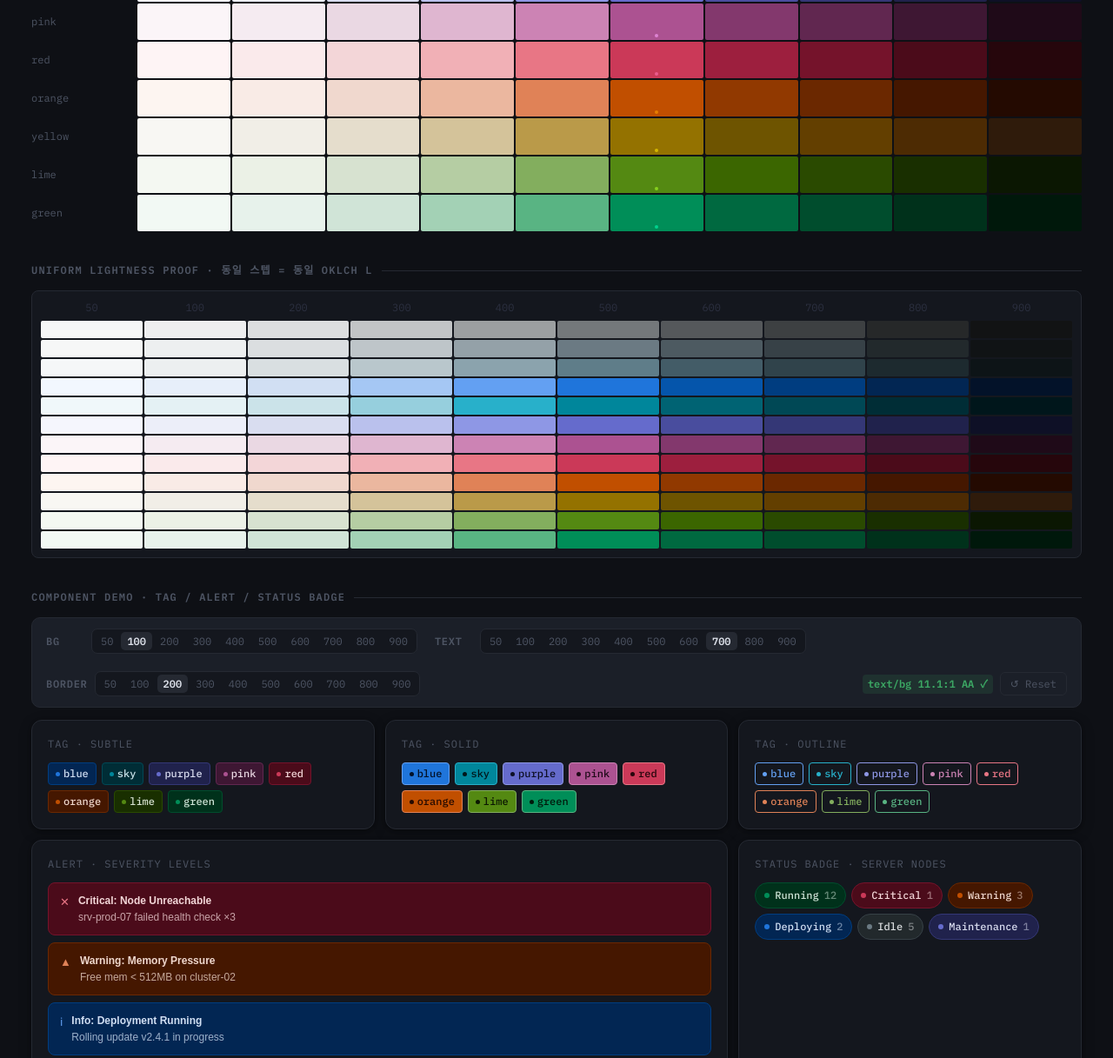
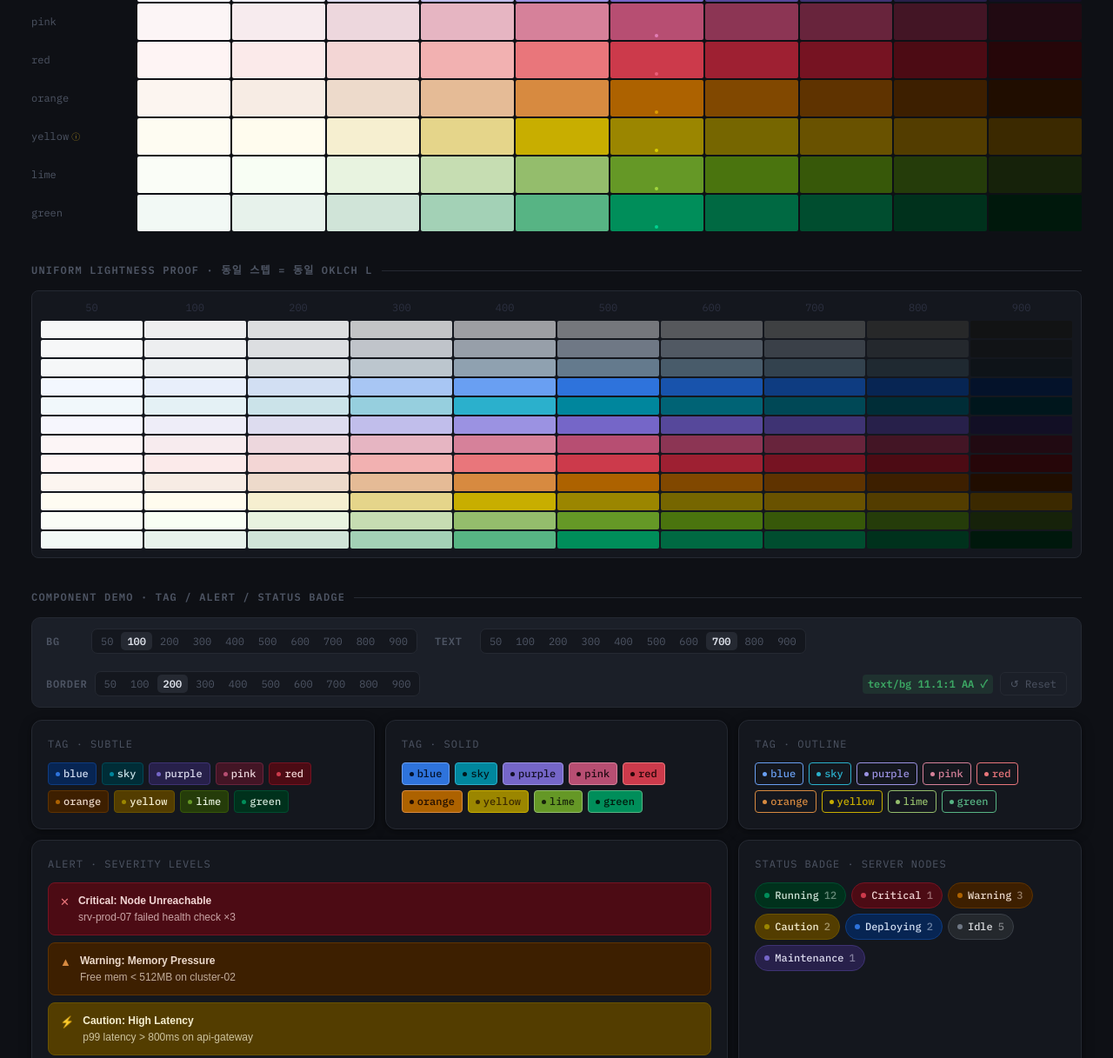
Before and after one commit to ppkkee/OKLCH_palette_gernerator, a plain HTML site: page index.html in a window 1280 px wide. Shown: the part 440-1657 px from the top of the page at 87% size. Drawn offline with Linux system fonts and the light colour scheme; a web font is replaced by a local one.

Commit message:
Update index.html

```diff
--- a/index.html
+++ b/index.html
@@ -690,6 +690,20 @@ input[type="range"]::-webkit-slider-thumb {
   z-index: 30;
   letter-spacing: 0.04em;
 }
+
+.yellow-info-icon {
+  display: inline-flex;
+  align-items: center;
+  justify-content: center;
+  font-size: 10px;
+  color: #c8a020;
+  cursor: help;
+  opacity: 0.8;
+  vertical-align: middle;
+  margin-left: 3px;
+  position: relative;
+}
+.yellow-info-icon:hover { opacity: 1; }
 
 /* 500 cell warning badge */
 .pcell-warn {
@@ -927,29 +941,26 @@ const C_CURVE = {
 // ---- BASE COLOR DEFINITIONS (500 anchor, cool-muted tone) ----
 // All defined as { h: hue, c: base chroma at 500 }
 const COLORS = {
-  'neutral-gray': { h: 242,  c: 0.005 },
-  'cool-gray':    { h: 232,  c: 0.016 },
-  'slate':        { h: 225,  c: 0.028 },
-  'blue':         { h: 256,  c: 0.125 },
-  'sky':          { h: 214,  c: 0.105 },
-  'purple':       { h: 278,  c: 0.105 },
-  'pink':         { h: 340,  c: 0.100 },
-  'red':          { h: 13,   c: 0.130 },
-  'orange':       { h: 45,   c: 0.118 },
-  'yellow':       { h: 88,   c: 0.098 },   // yellow: special handling
-  'lime':         { h: 132,  c: 0.108 },
-  'green':        { h: 158,  c: 0.105 },
+  'neutral-gray': { h: 267,  c: 0.005 },
+  'cool-gray':    { h: 254,  c: 0.016 },
+  'slate':        { h: 244,  c: 0.028 },
+  'blue':         { h: 259,  c: 0.125 },
+  'sky':          { h: 216,  c: 0.105 },
+  'purple':       { h: 288,  c: 0.105 },
+  'pink':         { h: 1,    c: 0.100 },
+  'red':          { h: 19,   c: 0.130 },
+  'orange':       { h: 62,   c: 0.118 },
+  'yellow':       { h: 98,   c: 0.165 },   // yellow: special handling — higher chroma to avoid muddy look
+  'lime':         { h: 131,  c: 0.108 },
+  'green':        { h: 159,  c: 0.105 },
 };
 
 // Yellow special: visual correction (dark yellow problem)
 // Yellow 700+ gets hue shifted toward amber + L correction
 const YELLOW_CORRECTION = {
-  700: { hShift: -15, lAdj: +0.03 },
-  800: { hShift: -25, lAdj: +0.05 },
-  900: { hShift: -30, lAdj: +0.06 },
-  // Light end: reduce chroma to avoid looking too saturated
-  50:  { cMult: 0.6 },
-  100: { cMult: 0.7 },
+  700: { hShift: -8,  lAdj: +0.03 },
+  800: { hShift: -12, lAdj: +0.05 },
+  900: { hShift: -15, lAdj: +0.06 },
 };
 
 // Global user params
@@ -1058,7 +1069,12 @@ function buildScale(name, base, theme) {
     l = l500 + (l - l500) * params.lSpread;
     l = Math.max(0.05, Math.min(0.99, l));
 
-    // Yellow light-end correction
+    // Yellow & Lime: global L boost (+0.05) — human eye perceives these hues as brighter
+    if (isYellow || name === 'lime') {
+      l = Math.min(0.99, l + 0.05);
+    }
+
+    // Yellow per-step fine correction (dark end hue shift + additional L adj)
     if (isYellow && YELLOW_CORRECTION[step]?.lAdj) {
       l = Math.min(0.99, l + YELLOW_CORRECTION[step].lAdj);
     }
@@ -1227,7 +1243,11 @@ function renderPalette() {
   Object.entries(palette).forEach(([name, scale]) => {
     const label = document.createElement('div');
     label.className = 'prow-label';
-    label.textContent = name;
+    if (name === 'yellow') {
+      label.innerHTML = `${name} <span class="yellow-info-icon" title="노란색은 인간의 시각 특성상 같은 OKLCH L값에서도 더 밝게 인지됩니다. 팔레트 일관성을 위해 L값을 +0.05 높게 보정합니다.">ⓘ</span>`;
+    } else {
+      label.textContent = name;
+    }
     grid.appendChild(label);
 
     STEPS.forEach(step => {
@@ -1319,10 +1339,11 @@ function renderProof() {
 // RENDER — DEMO
 // ====================================================================
 
-const TAG_COLORS = ['blue','sky','purple','pink','red','orange','lime','green'];
+const TAG_COLORS = ['blue','sky','purple','pink','red','orange','yellow','lime','green'];
 const ALERT_CFG = [
   { color: 'red',    icon: '✕', title: 'Critical: Node Unreachable',  desc: 'srv-prod-07 failed health check ×3' },
   { color: 'orange', icon: '▲', title: 'Warning: Memory Pressure',    desc: 'Free mem < 512MB on cluster-02' },
+  { color: 'yellow', icon: '⚡', title: 'Caution: High Latency',       desc: 'p99 latency > 800ms on api-gateway' },
   { color: 'blue',   icon: 'ℹ', title: 'Info: Deployment Running',    desc: 'Rolling update v2.4.1 in progress' },
   { color: 'green',  icon: '✓', title: 'Resolved: Disk Alert Cleared', desc: 'Disk usage back to 61% after cleanup' },
 ];
@@ -1330,6 +1351,7 @@ const STATUS_CFG = [
   { color: 'green',        label: 'Running',     count: 12 },
   { color: 'red',          label: 'Critical',    count: 1  },
   { color: 'orange',       label: 'Warning',     count: 3  },
+  { color: 'yellow',       label: 'Caution',     count: 2  },
   { color: 'blue',         label: 'Deploying',   count: 2  },
   { color: 'cool-gray',    label: 'Idle',        count: 5  },
   { color: 'purple',       label: 'Maintenance', count: 1  },
```
